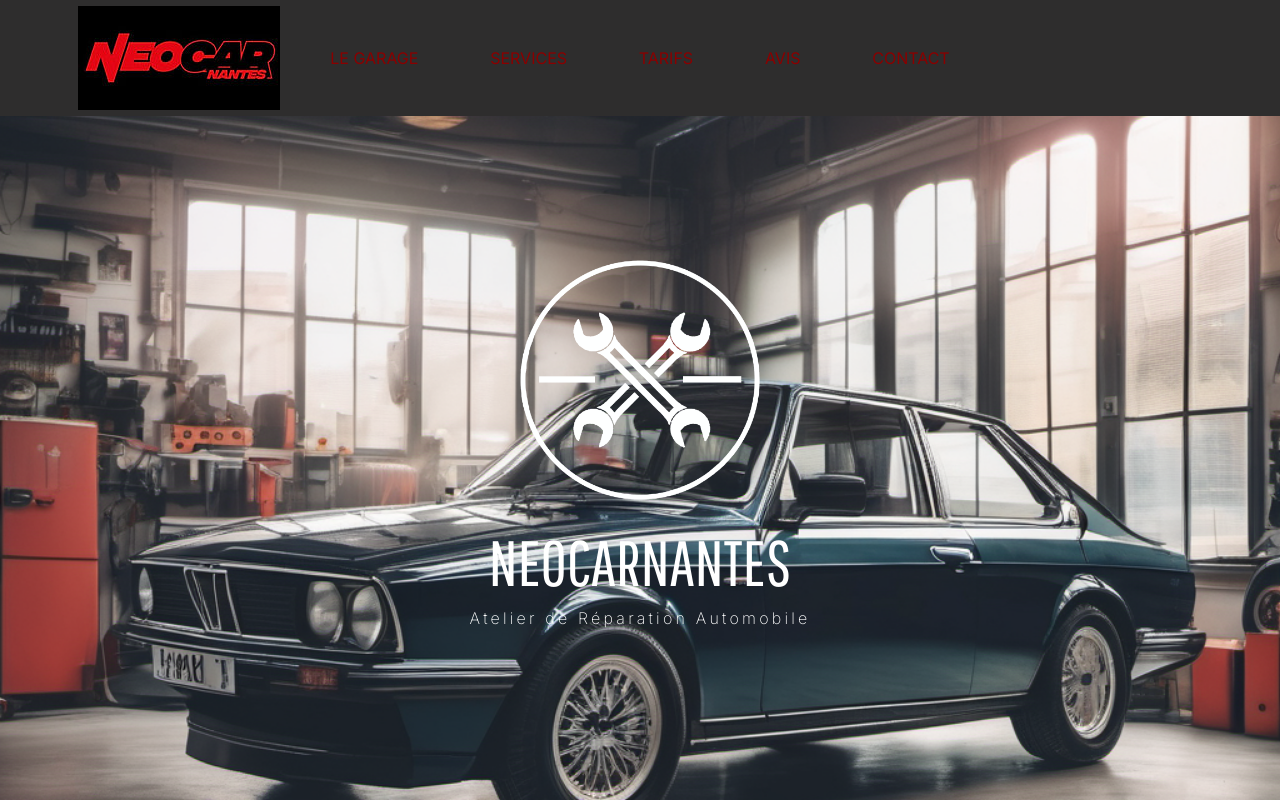
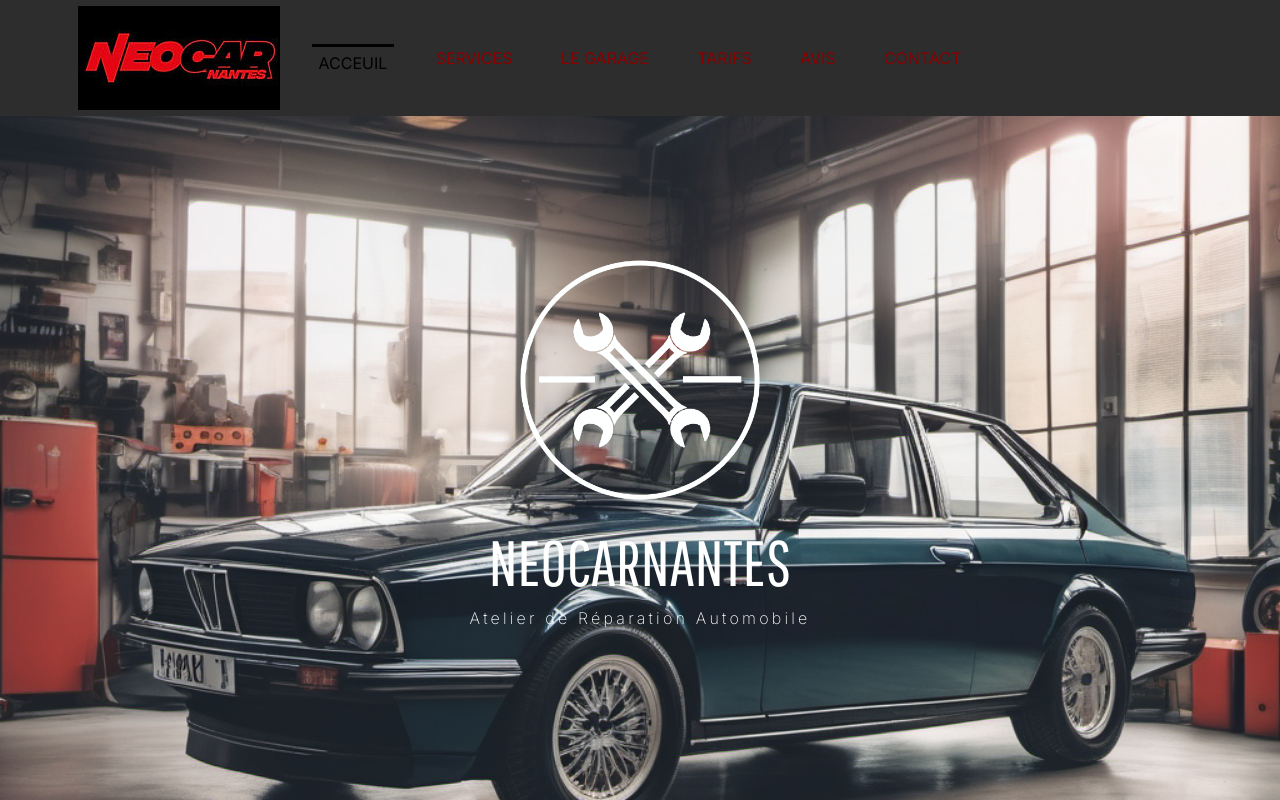
Before and after one commit to Adjel/NeoCarNantes, a Next.js app: page / in a window 1280 px wide. Built offline with nearby package versions, Linux system fonts and the light colour scheme.

Commit message:
all working but I don't know why...

```diff
--- a/src/app/component/Contact/Contact.js
+++ b/src/app/component/Contact/Contact.js
@@ -2,7 +2,7 @@
 import styled from "styled-components";
 import DecorativeWrapper from "../DecorativeWrapper/DecorativeWrapper";
 
-export default function BrandStory() {
+export default function Contact() {
   return (
     <DecorativeWrapper
       title={"nous contacter"}
--- a/src/app/component/Hero/Hero.js
+++ b/src/app/component/Hero/Hero.js
@@ -2,8 +2,6 @@
 import React from "react";
 import styled from "styled-components";
 import HeroLogo from "../HeroLogo/HeroLogo";
-import BrandStory from "../BrandStory/BrandStory";
-import Services from "../Services/Services";
 
 function Hero() {
   return (
@@ -13,10 +11,6 @@
         <Brand>NEOCARNANTES</Brand>
         <BrandContent>Atelier de Réparation Automobile</BrandContent>
       </BrandWrapper>
-      <Section id="services">
-        <Services />
-      </Section>
-      <BrandStory />
     </Wrapper>
   );
 }
@@ -52,15 +46,6 @@
   font-family: "Pathway Gothic One", sans-serif;
 `;
 
-const Section = styled.section`
-  display: flex;
-  justify-content: center;
-  width: 100%;
-  height: 100vh;
-  padding: 100px;
-  background: hsla(0, 0%, 0%, 0.2);
-`;
-
 const BrandContent = styled.p`
   color: inherit;
   line-height: 3em;
--- a/src/app/component/NavLink/NavLink.js
+++ b/src/app/component/NavLink/NavLink.js
@@ -5,6 +5,8 @@
 function NavLink({ children, link, isActive }) {
   let color = isActive ? "black" : "hsl(0 100 27)";
   let display = isActive ? "revert" : "none";
+  console.log({ isActive });
+  console.log({ link });
 
   return (
     <Wrapper href={link}>
--- a/src/app/component/Navigation/Navigation.js
+++ b/src/app/component/Navigation/Navigation.js
@@ -4,11 +4,12 @@
 import NavLink from "../NavLink/NavLink";
 
 const links = [
-  { name: "le garage", link: "#hero" },
-  { name: "services", link: "#services" },
-  { name: "tarifs", link: "#features" },
-  { name: "avis", link: "#customers" },
-  { name: "contact", link: "#contact" },
+  { name: "acceuil", link: "hero" },
+  { name: "services", link: "services" },
+  { name: "le garage", link: "story" },
+  { name: "tarifs", link: "features" },
+  { name: "avis", link: "customers" },
+  { name: "contact", link: "contact" },
 ];
 
 function Navigation() {
@@ -17,25 +18,38 @@
   useEffect(() => {
     const observer = new IntersectionObserver(
       (entries) => {
+        console.log({ entries });
         entries.forEach((entry) => {
           if (entry.isIntersecting) {
-            setActiveLink(entry.target.id);
+            const id = entry.target.id;
+            setActiveLink(id);
+            console.log({ id });
           }
         });
       },
-      { root: null, rootMargin: "0px", threshold: 0.6 }
+      { root: null, rootMargin: "0px", threshold: 0.5 }
     );
 
     links.forEach(({ link }) => {
       let element = document.getElementById(link);
-      if (element) observer.observe(element);
+      if (element) {
+        console.log({ element });
+        observer.observe(element);
+      }
     });
+
+    return () => {
+      links.forEach(({ link }) => {
+        let element = document.getElementById(link);
+        if (element) observer.unobserve(element);
+      });
+    };
   }, []);
 
   return (
     <Nav>
       {links.map(({ name, link }) => (
-        <NavLink key={link} link={link} isActive={activeLink === link}>
+        <NavLink key={link} link={`#${link}`} isActive={activeLink === link}>
           {name}
         </NavLink>
       ))}
--- a/src/app/component/Services/Services.js
+++ b/src/app/component/Services/Services.js
@@ -41,9 +41,12 @@
 
 const Wrapper = styled.div`
   display: flex;
-  justify-content: space-around;
   align-items: center;
-  width: 70%;
+  justify-content: space-evenly;
+  width: 100%;
+  height: 100vh;
+  padding: 150px;
+  background: hsla(0, 0%, 0%, 0.2);
 `;
 const ItemWrapper = styled.div`
   display: flex;
--- a/src/app/page.js
+++ b/src/app/page.js
@@ -6,23 +6,32 @@
 import Customers from "./component/Customers/Customers";
 import Contact from "./component/Contact/Contact";
 import Footer from "./component/Footer/Footer";
+import BrandStory from "./component/BrandStory/BrandStory";
+import Services from "./component/Services/Services";
 
 export default function Home() {
+  // Hero has two section in inside
   return (
     <Wrapper>
       <ScrollWrapper>
         <section id="hero">
           <Hero />
         </section>
+        <LargeSection id="services">
+          <Services />
+        </LargeSection>
+        <LargeSection id="story">
+          <BrandStory />
+        </LargeSection>
         <section id="features">
           <Features />
         </section>
         <section id="customers">
           <Customers />
         </section>
-        <section id="contact" style={{ width: "100%" }}>
+        <LargeSection id="contact">
           <Contact />
-        </section>
+        </LargeSection>
         <Footer />
       </ScrollWrapper>
       <HeaderWrapper>
@@ -59,3 +68,7 @@
   overflow-y: auto;
   padding-top: 36px;
 `;
+
+const LargeSection = styled.section`
+  width: 100%;
+`;
```
